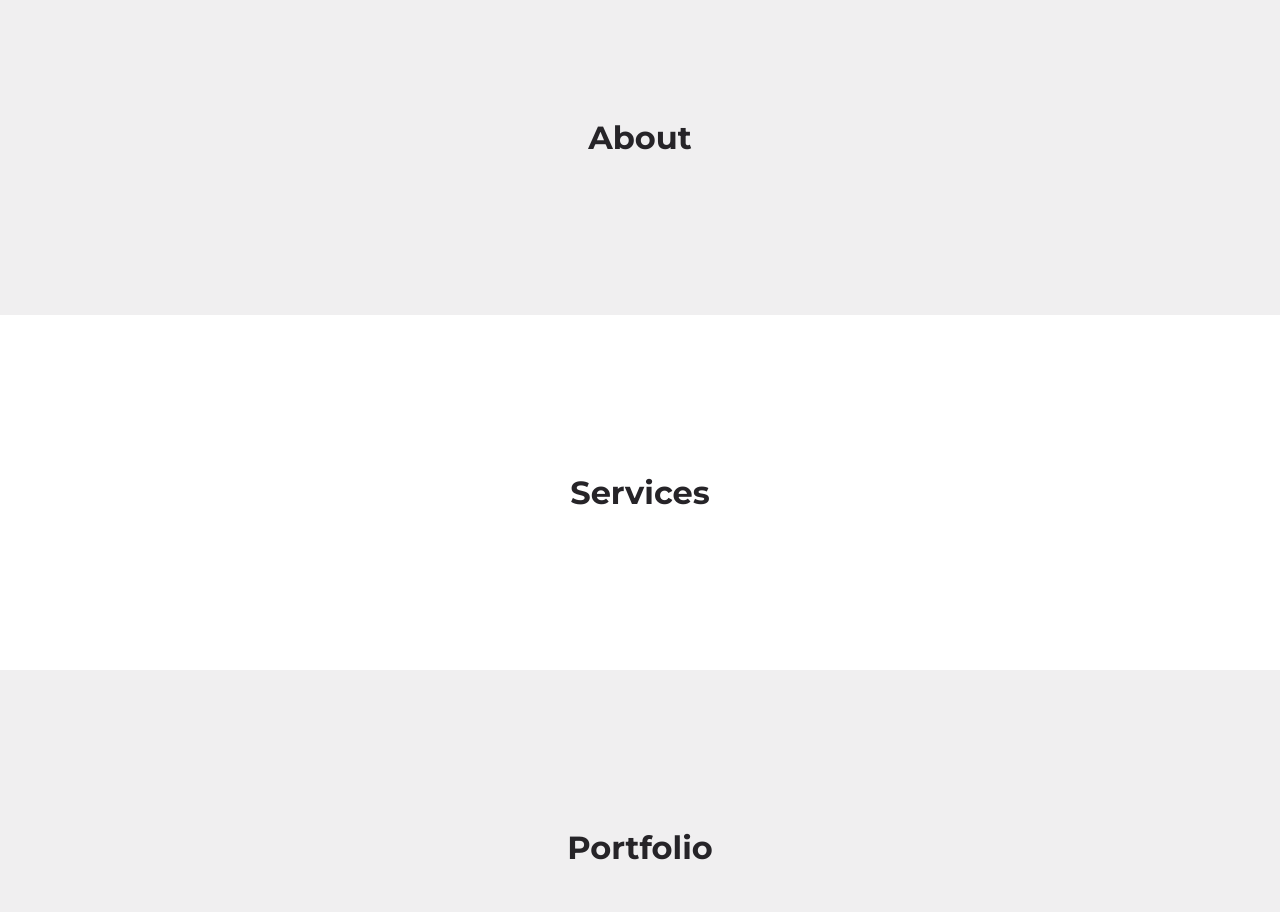
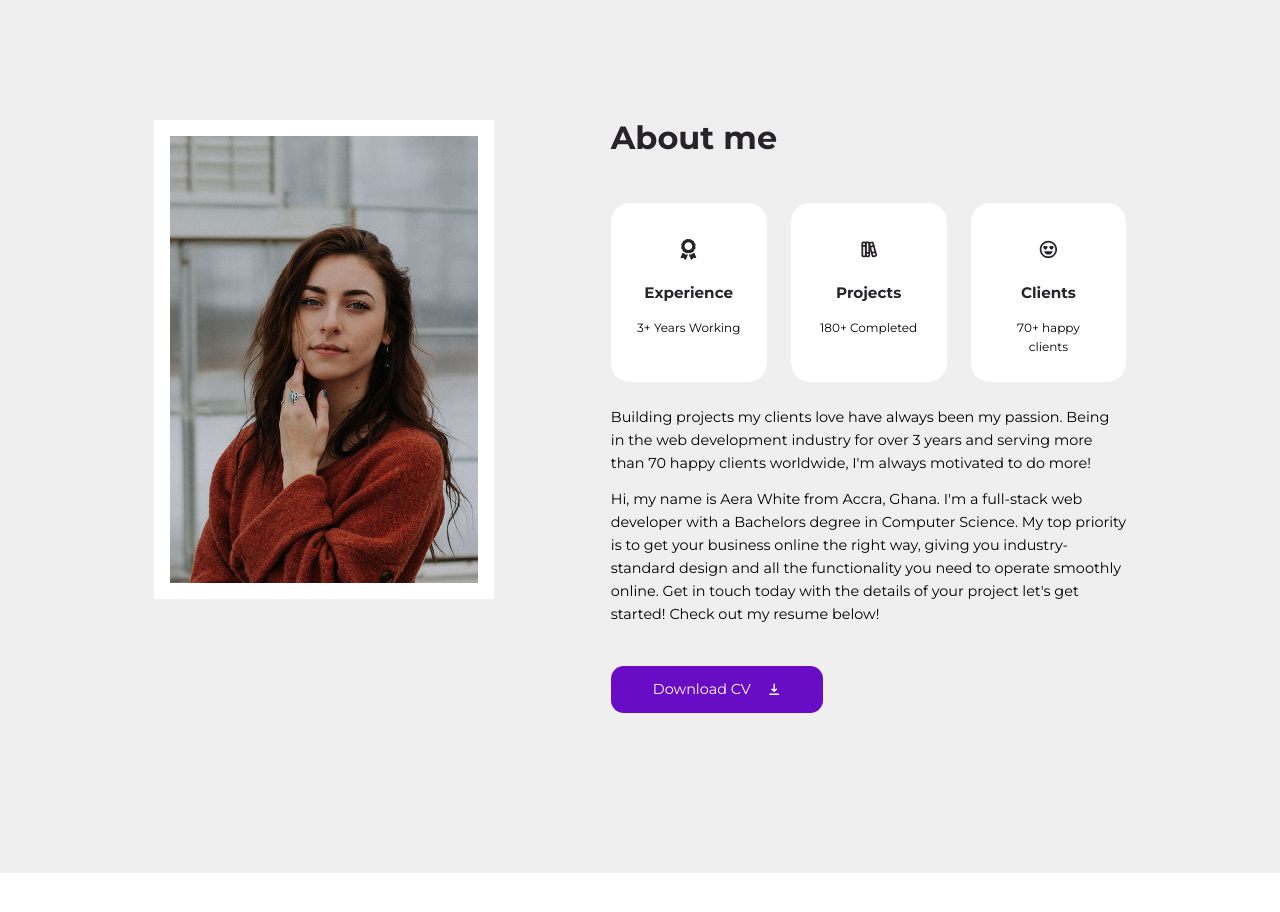
Before and after one commit to Antonio-74/WebsitePortfolioProject, a React (Create React App) app in the folder website-portfolio/: page / in a window 1280 px wide. Shown: the part 840-1752 px from the top of the page. Built offline with nearby package versions, Linux system fonts and the light colour scheme.

Commit message:
About section created

```diff
--- /dev/null
+++ b/website-portfolio/src/components/Card.jsx
@@ -0,0 +1,12 @@
+import React from 'react';
+import './card.css';
+
+function Card({children, className, onClick}) {
+  return (
+    <article className={`card ${className}`} onClick={onClick}>
+        {children}
+    </article>
+  )
+}
+
+export default Card
--- /dev/null
+++ b/website-portfolio/src/components/card.css
@@ -0,0 +1,29 @@
+.card {
+    background-color: var(--color-white);
+    padding: 1.5rem;
+    border: 2px solid transparent;
+    border-radius: var(--border-radius-1);
+    transition: var(--transition);
+}
+
+.card:hover {
+    background-color: transparent;
+    border-color: var(--color-white);
+    transform: translateY(-0.5rem);
+}
+
+.card.light {
+    background-color: var(--color-light);
+}
+
+.card.light:hover {
+    background-color: transparent;
+    border-color: var(--color-light);
+}
+
+/* MEDIA QUERIES (phones) */
+@media screen and (max-width: 600px) {
+    .card {
+        padding: 1.2rem;
+    }
+}
--- a/website-portfolio/src/sections/about/About.jsx
+++ b/website-portfolio/src/sections/about/About.jsx
@@ -1,9 +1,52 @@
 import React from 'react';
+import AboutImage from '../../assets/about.jpg';
+import CV from '../../assets/cv.pdf';
+import { HiDownload } from 'react-icons/hi';
+import { FaAward } from 'react-icons/fa';
+import { TbBooks } from 'react-icons/tb';
+import { BiHappyHeartEyes } from 'react-icons/bi';
+import Card from '../../components/Card';
 import './about.css';
 
 function About() {
+
+  const data = [
+    { id: 1, icon: <FaAward />, title: 'Experience', desc: '3+ Years Working' },
+    { id: 2, icon: <TbBooks />, title: 'Projects', desc: '180+ Completed' },
+    { id: 3, icon: <BiHappyHeartEyes />, title: 'Clients', desc: '70+ happy clients' }
+  ];
+
   return (
-    <section id='about'><h2>About</h2></section>
+    <section id='about'>
+      <div className="container about__container">
+        <div className="about__left">
+          <div className="about__portrait">
+            <img src={AboutImage} alt='About Image' />
+          </div>
+        </div>
+        <div className="about__right">
+          <h2>About me</h2>
+          <div className='about__cards'>
+            {data.map(item => (
+              <Card key={item.id} className='about__card'>
+                <span className='about__card-icon'>{item.icon}</span>
+                <h5>{item.title}</h5>
+                <small>{item.desc}</small>
+              </Card>
+            ))}
+          </div>
+          <p>
+            Building projects my clients love have always been my passion. Being in the web development industry for over 3 years and serving more than 70 happy clients worldwide, I'm always motivated to do more!
+          </p>
+          <p>
+            Hi, my name is Aera White from Accra, Ghana. I'm a full-stack web developer with a Bachelors degree in Computer Science. My top priority is to get your business online the right way, giving you industry-standard design and all the functionality you need to operate smoothly online. Get in touch today with the details of your project let's get started! Check out my resume below!
+          </p>
+          <a href={CV} download className='btn primary'>
+            Download CV <HiDownload />
+          </a>
+        </div>
+      </div>
+    </section>
   )
 }
 
--- a/website-portfolio/src/sections/about/about.css
+++ b/website-portfolio/src/sections/about/about.css
@@ -0,0 +1,88 @@
+.about__container {
+    display: grid;
+    grid-template-columns: 35% 53%;
+    gap: 12%;
+}
+
+.about__portrait {
+    height: fit-content;
+    max-height: 40rem;
+    border: 1rem solid var(--color-white);
+    transition: var(--transition);
+}
+
+.about__portrait > img {
+    width: 100%;
+    object-fit: cover;
+}
+
+.about__portrait:hover {
+    border-width: 0;
+}
+
+.about__cards {
+    margin: 3rem 0 1.5rem;
+    display: grid;
+    grid-template-columns: repeat(3, 1fr);
+    gap: 1.5rem;
+}
+
+.card.about__card {
+    text-align: center;
+}
+
+.about__card-icon {
+    font-size: 1.3rem;
+    color: var(--color-black);
+    border-radius: var(--border-radius-3);
+    width: fit-content;
+    margin-inline: auto;
+    padding: 0.6rem;
+    display: flex;
+    align-items: center;
+    transition: var(--transition);
+}
+
+.card.about__card:hover .about__card-icon {
+    background-color: var(--color-primary);
+    color: var(--color-white);
+}
+
+.card.about__card h5 {
+    margin: 1rem 0;
+}
+
+.about__right p {
+    margin-bottom: 0.8rem;
+}
+
+.about__right .btn {
+    margin-top: 2.5rem;
+}
+
+/* MEDIA QUERIES (tablets) */
+@media screen and (max-width: 1024px) {
+    .about__left {
+        display: none;
+    }
+
+    .about__container {
+        grid-template-columns: 1fr;
+    }
+
+    .about__right h2 {
+        text-align: center;
+    }
+}
+
+/* MEDIA QUERIES (phones) */
+@media screen and (max-width: 600px) {
+    .about__cards {
+        grid-template-columns: 1fr 1fr;
+        gap: 1rem;
+    }
+
+    .about__right .btn {
+        margin-top: 2rem;
+    }
+}
```
